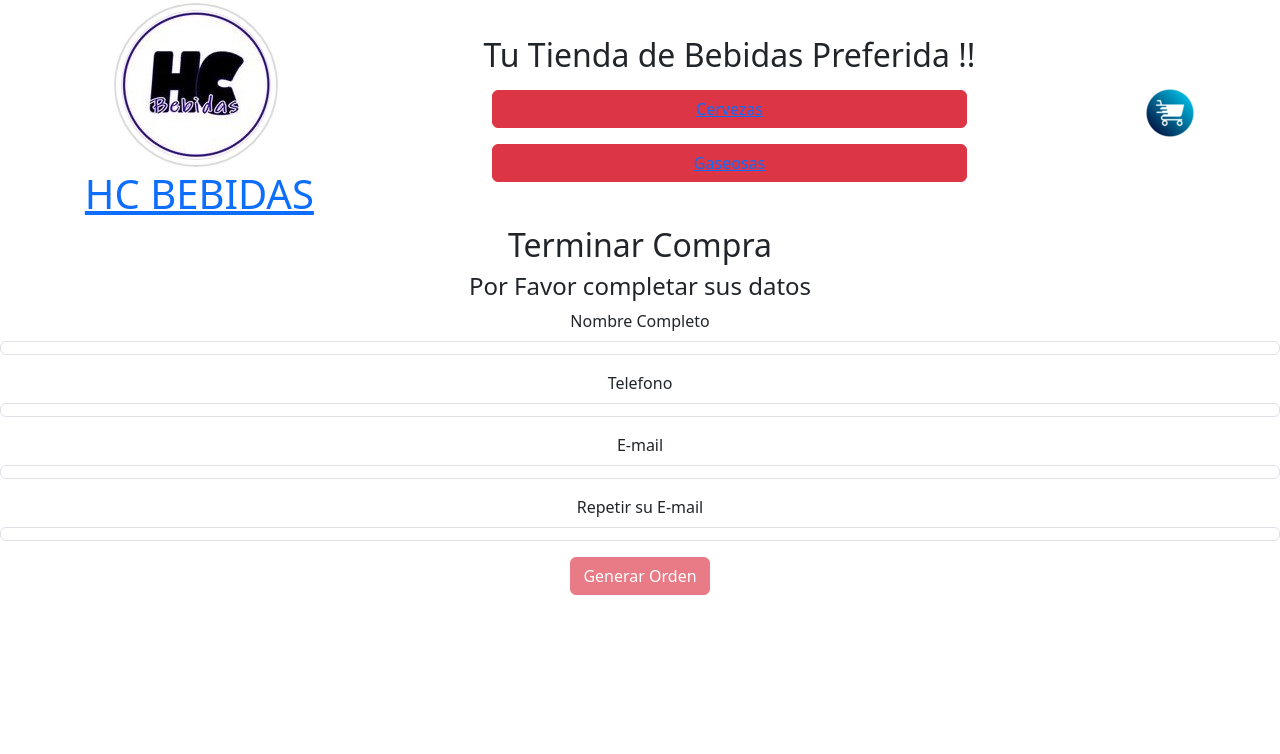
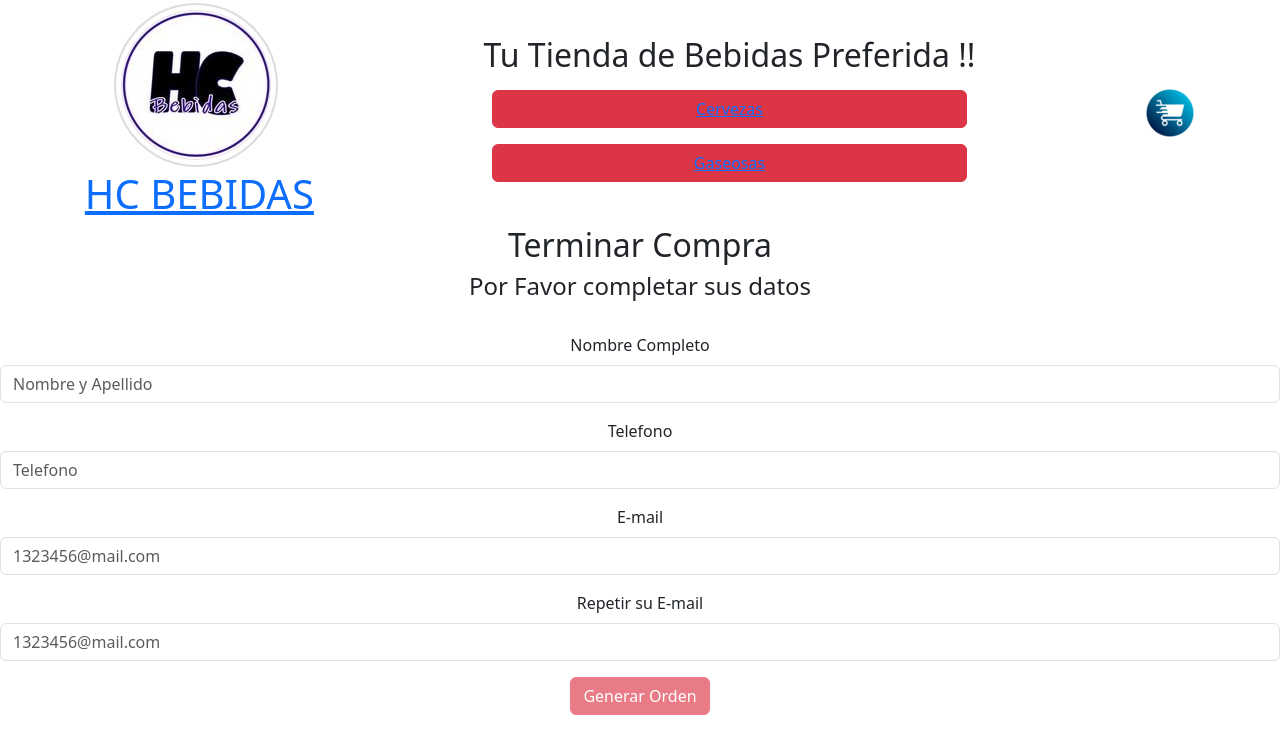
Before and after one commit to wgm22ar/hc-bebidas, a React (Create React App) app: page /checkout in a window 1280 px wide. Shown: the top 754 px of the page. Built offline with nearby package versions, Linux system fonts and the light colour scheme.

Commit message:
generacion de orden

```diff
--- a/src/components/CheckOut/index.js
+++ b/src/components/CheckOut/index.js
@@ -7,7 +7,8 @@ const CheckOut = () => {
   const [user, setUser] = useState({});
   const [validarEmail, setValidarEmail] = useState("");
   const [orderId, setOrderId] = useState("");
-  const { cart, addItem, deleteItem, clearCart } = useContext(CartContext);
+  const { cart, addItem, deleteItem, clearCart, total } =
+    useContext(CartContext);
 
   const datosCompra = (e) => {
     setUser({
@@ -22,11 +23,11 @@ const CheckOut = () => {
       let order = {
         user,
         item: cart,
-        total: addItem,
-        date: serverTimestamp,
+        // total: total(),
+        // date: serverTimestamp,
       };
       const finalizarOrden = collection(db, "ordenes");
-      addDoc(finalizarCompra, order)
+      addDoc(finalizarOrden, order)
         .then((res) => {
           setOrderId(res.id);
           clearCart();
@@ -52,10 +53,11 @@ const CheckOut = () => {
         <div>
           <h2>Terminar Compra</h2>
           <h4>Por Favor completar sus datos</h4>
+          <br></br>
           <form onSubmit={finalizarCompra}>
             <div className="mb-3">
               <label className="form-label">Nombre Completo</label>
-              <imput
+              <input
                 className="form-control"
                 onChange={datosCompra}
                 type="text"
@@ -65,7 +67,7 @@ const CheckOut = () => {
             </div>
             <div className="mb-3">
               <label className="form-label">Telefono</label>
-              <imput
+              <input
                 className="form-control"
                 onChange={datosCompra}
                 type="number"
@@ -75,7 +77,7 @@ const CheckOut = () => {
             </div>
             <div className="mb-3">
               <label className="form-label">E-mail</label>
-              <imput
+              <input
                 className="form-control"
                 onChange={datosCompra}
                 type="email"
@@ -85,7 +87,7 @@ const CheckOut = () => {
             </div>
             <div className="mb-3">
               <label className="form-label">Repetir su E-mail</label>
-              <imput
+              <input
                 className="form-control"
                 type="email"
                 placeholder="1323456@mail.com"
```
